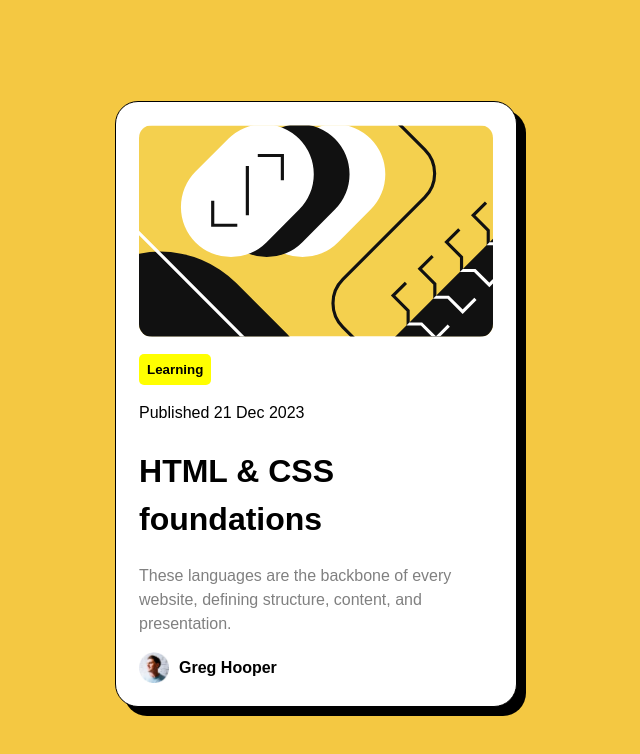
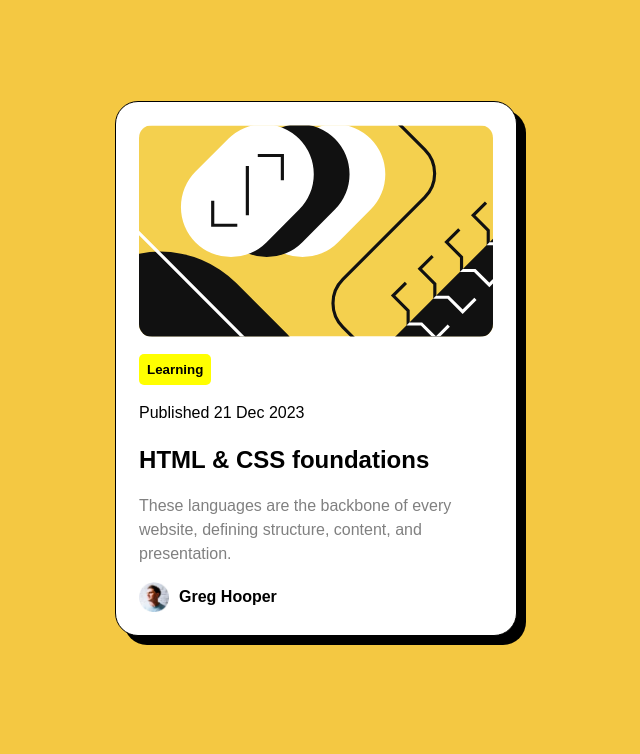
Before and after one commit to jayalakshmi-jk/Blog_Preview_Card, a plain HTML site: page index.html in a window 1280 px wide. Shown: the whole page, without its empty margins (324-964 px from the left). Drawn offline with Linux system fonts and the light colour scheme.

Commit message:
Styles Updte

```diff
--- a/index.html
+++ b/index.html
@@ -46,8 +46,9 @@ body{
 .content h1:hover{
   color: #f4c842;
   cursor: pointer;
-
-
+}
+.content h1{
+  font-size: 1.5rem;
 }
 
 .btn input{
```
